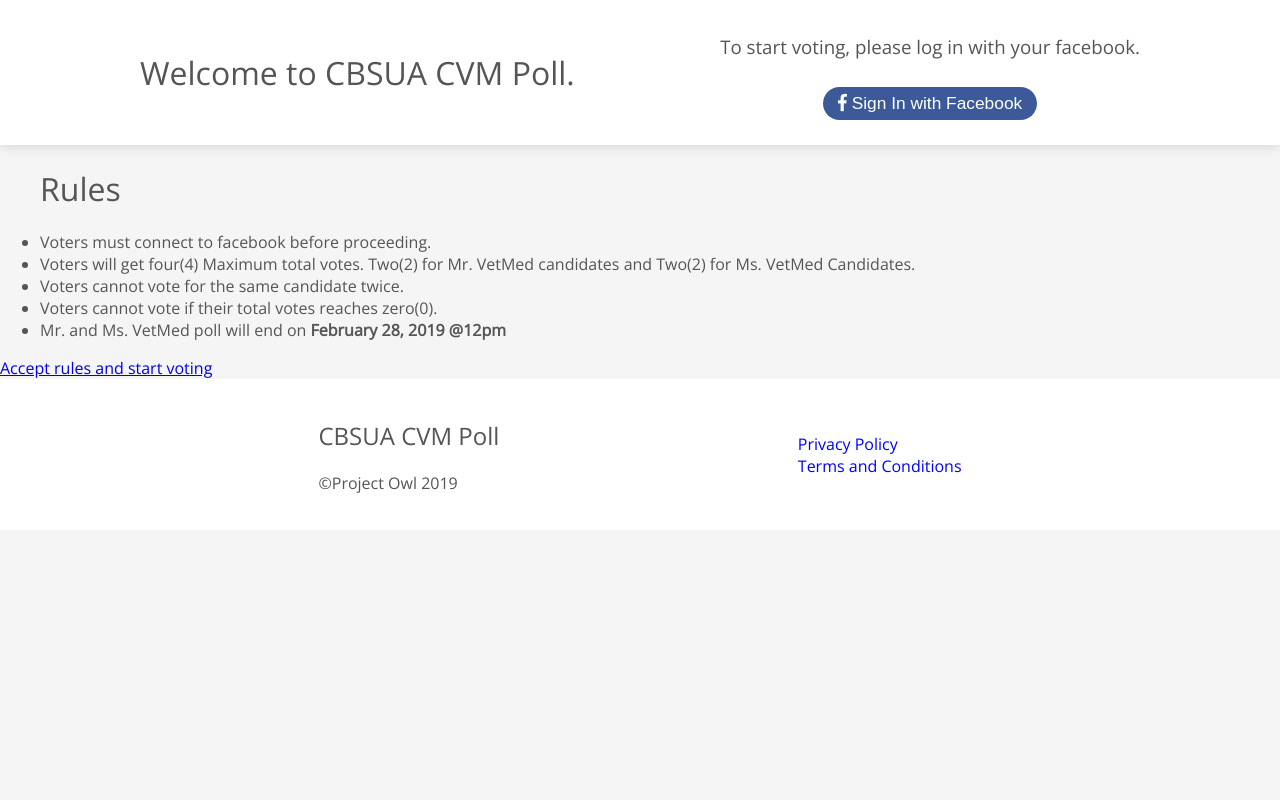
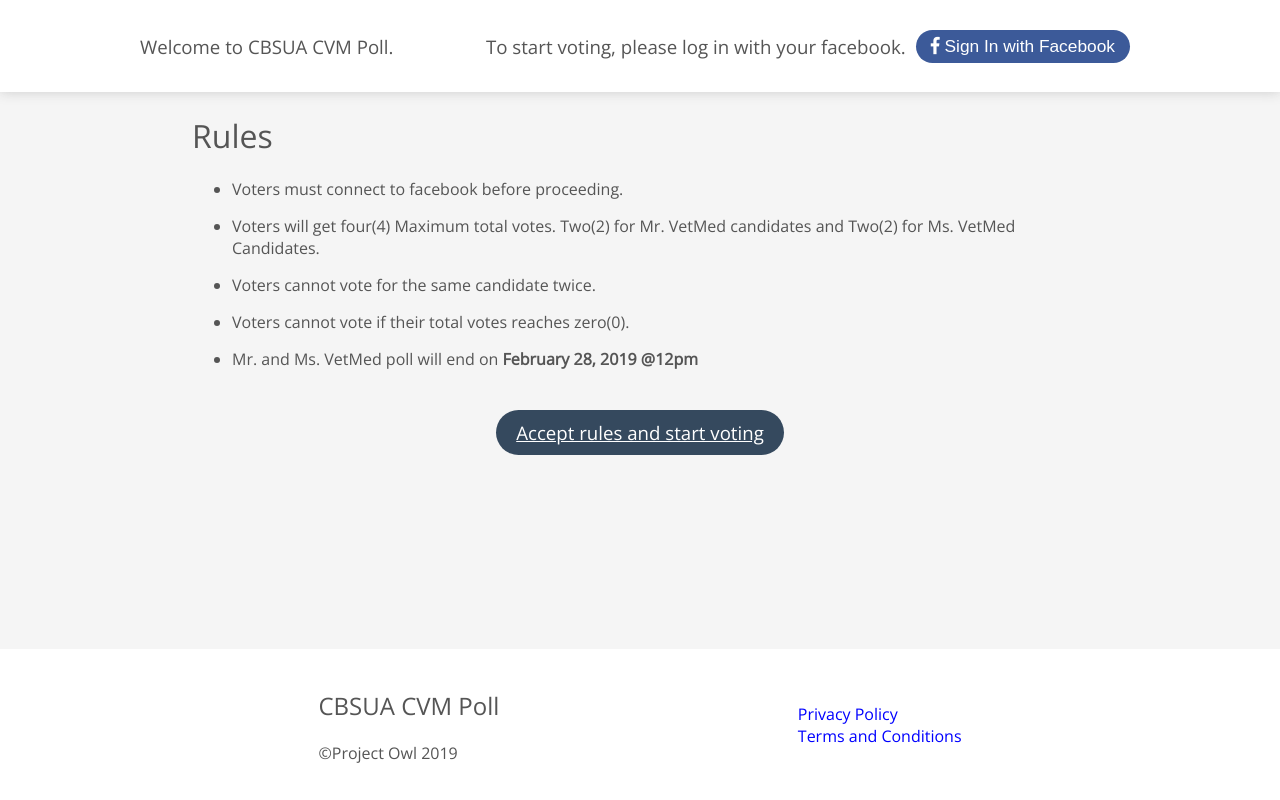
Before and after one commit to neilaldreiii/cbsua-cvm-poll, a Vue app: page / in a window 1280 px wide. Built offline with nearby package versions, Linux system fonts and the light colour scheme; no server answers; the database is empty.

Commit message:
Added rules styling

```diff
--- a/src/App.vue
+++ b/src/App.vue
@@ -1,8 +1,8 @@
 <template>
-  <div id="app" v-if="!closed">
+  <div id="app" v-if="!closed" class="container">
     <app-signin></app-signin>
     <router-view/>
-    <app-footer></app-footer>
+    <app-footer class="app-footer"></app-footer>
   </div>
 </template>
 
@@ -69,3 +69,16 @@ export default {
   }
 }
 </script>
+
+<style scoped>
+.container {
+  height: 100vh;
+  position: relative;
+}
+.app-footer {
+  position: absolute;
+  bottom: 0;
+  left: 0;
+  right: 0;
+}
+</style>
--- a/src/assets/css/main.css
+++ b/src/assets/css/main.css
@@ -1,5 +1,5 @@
 /* Voting success message*/
-.voted {
+.alerts {
     display: block;
     position: fixed;
     top: 50px;
@@ -22,14 +22,14 @@
     margin: 0;
 }
 /* Contestants */
-.contestants, .candidates {
+.candidates {
     width: 90%;
     display: grid;
     grid-template-columns: repeat(3, 1fr);
     grid-gap: 20px;
     margin: auto;
 }
-.contestant {
+.candidate {
     background: #FFF;
     border-radius: 6px;
     box-shadow: 0 0 12px #8b8b8b;
@@ -51,7 +51,7 @@
     background: #0066FF;
     padding: 5px 15px;
     color: #FFF;
-    border-radius: 3px;
+    border-radius: 50px;
     box-shadow: 0 0 8px #ccc;
     font-size: 18px;
 }
@@ -98,6 +98,11 @@
     padding: 15px;
     box-shadow: 0 0 12px #ccc;
 }
+.nav-signIn h1 {
+    margin: 0;
+    padding: 0;
+    font-size: 14pt;
+}
 .short-intro {
     display: flex;
     flex-flow: column;
@@ -110,17 +115,16 @@
     flex-flow: row;
     justify-content: space-between;
 }
-.nav-signIn h1{
+.nav-signIn h1 {
     margin: auto;
 }
 .nav-controls {
     display: flex;
-    flex-flow: column;
-    justify-content: center;
+    flex-flow: row;
 }
 .nav-controls button {
     display: block;
-    margin: 10px auto;
+    margin: auto 10px;
     outline: none;
     border: none;
     background: #3C5A99;
@@ -203,15 +207,26 @@ footer {
 }
 
 /* Rules */
-.description {
-    width: 50%;
-    margin: 5em auto;
-    height: 100vh;
+.rules {
+    width: 70%;
+    margin: 20px auto;
 }
-.description ul {
-    margin: auto;
+.rules ul {
+    margin: 0;
 }
-.description ul li {
-    padding: 10px;
-    margin:10px;
+.rules ul li{
+    margin: 15px 0;
 }
+.rules .controls {
+    margin: 40px;
+    display: flex;
+    flex-flow: row;
+    justify-content: center;
+}
+.rules .controls a {
+    padding: 10px 20px;
+    border-radius: 50px;
+    background: #35495e;
+    color: #FFF;
+    font-size: 14pt;
+}
--- a/src/views/Home.vue
+++ b/src/views/Home.vue
@@ -1,10 +1,8 @@
 <template>
     <div class="home">
       <div class="rules">
+        <h1>Rules</h1>
         <ul>
-            <li style="list-style: none;">
-              <h1>Rules</h1>
-            </li>
           <li>
             Voters must connect to facebook before proceeding.
           </li>
@@ -21,16 +19,15 @@
             Mr. and Ms. VetMed poll will end on <b>February 28, 2019 @12pm</b>
           </li>
         </ul>
-      </div>
         <div class="controls">
           <router-link to="/mrvetmedpoll">Accept rules and start voting</router-link>
+        </div>
       </div>
     </div>
 </template>
 
 <script>
 import Poll from "@/components/AppPoll.vue";
-
 
 export default {
   name: "home",
```
Lines whose indentation alone changed are shown as unchanged.
